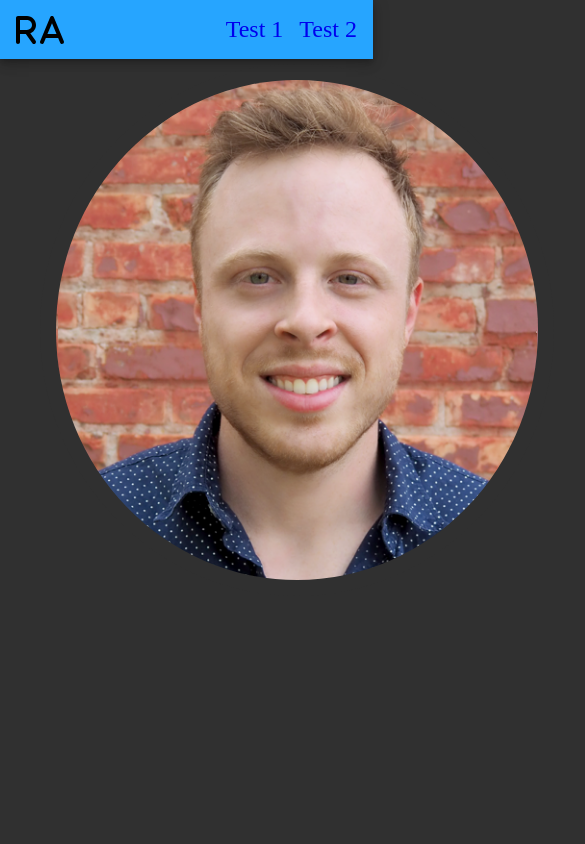
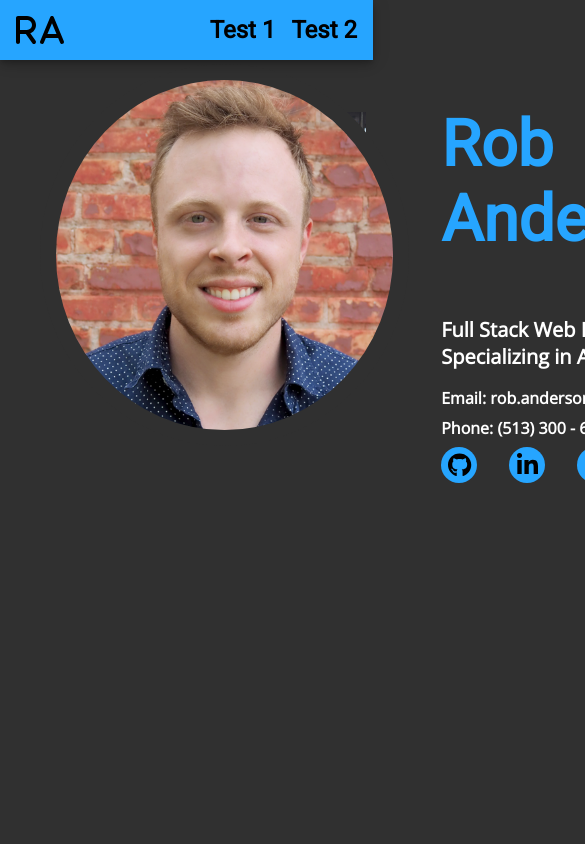
Before and after one commit to robanderson513/robanderson513.github.io, a plain HTML site: page index.html in a window 390 px wide. Shown: the top 844 px of the page, 585 px wide, since content can reach past the window. Drawn offline with nearby package versions, Linux system fonts and the light colour scheme.

Commit message:
Responsive mobile

```diff
--- a/css/header.css
+++ b/css/header.css
@@ -1,5 +1,5 @@
 .header {
-  position: absolute;
+  position: fixed;
   top: 0;
   left: 0;
   display: flex;
@@ -25,10 +25,9 @@
   list-style: none;
 }
 
-.header > nav > ul > li {
-}
-
 .header > nav > ul > li > a {
+  color: #000000;
   font-size: 1.5rem;
+  font-weight: bold;
   text-decoration: none;
 }
--- a/css/style.css
+++ b/css/style.css
@@ -55,5 +55,34 @@ body {
 }
 
 .section {
+  padding-top: 48px;
   min-height: 800px;
 }
+
+@media only screen and (max-width: 1250px) {
+  .profile-photo {
+    height: 350px;
+    width: 350px;
+  }
+
+  .personal-detail-text > h1 {
+    font-size: 64px;
+  }
+
+  .personal-detail-text > h2 {
+    font-size: 20px;
+  }
+
+  .personal-detail-text > h3 {
+    font-size: 16px;
+  }
+
+  .personal-links-container > a > button {
+    width: 36px;
+    height: 36px;
+  }
+
+  .personal-links-container > a > button > svg {
+    font-size: 24px;
+  }
+}
--- a/css/theme.css
+++ b/css/theme.css
@@ -1,5 +1,10 @@
+body {
+  background-color: #303030;
+}
+
 h1,
-p {
+p,
+a {
   font-family: "Roboto", sans-serif;
 }
 h2,
@@ -27,7 +32,3 @@ h3,
 p {
   color: #ffffff;
 }
-
-body {
-  background-color: #303030;
-}
```
